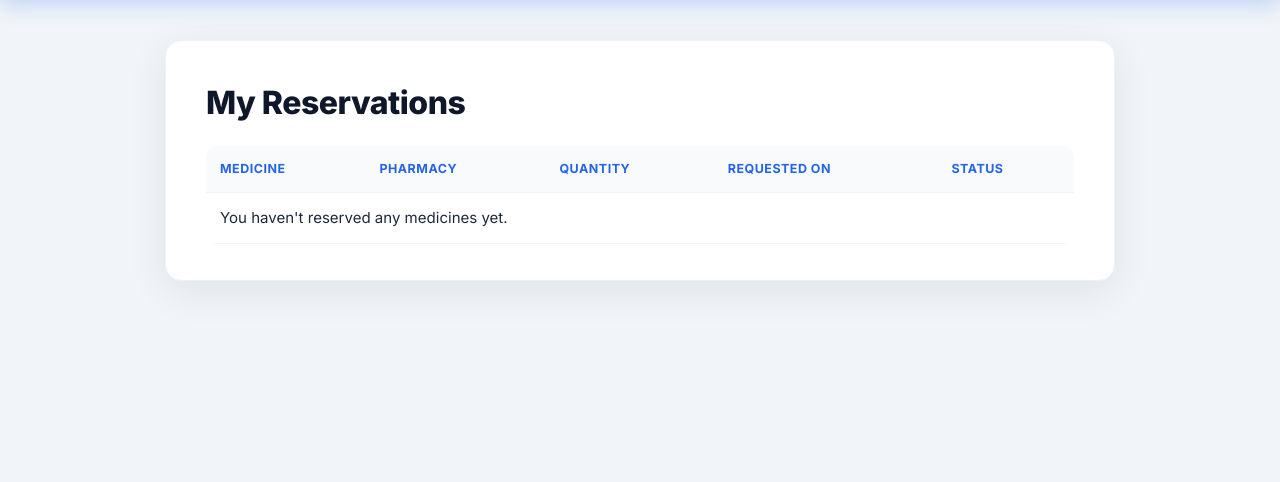
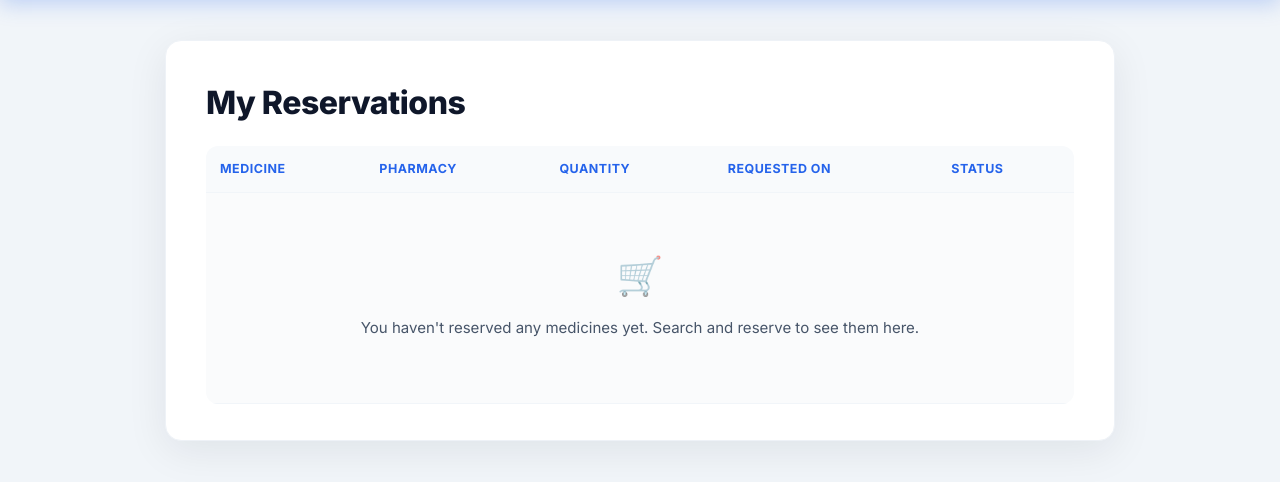
Before and after one commit to akashmane-it/smart-medicine-access-system, a Flask app: page /my-reservations in a window 1280 px wide. Shown: the part 72-554 px from the top of the page. Run offline with Flask 3, Linux system fonts and the light colour scheme; the visitor is signed in with stand-in values (Sample User, id 1); data that the repository does not hold is empty.

Commit message:
Add animations and improved empty states across the app

```diff
--- a/static/style.css
+++ b/static/style.css
@@ -267,3 +267,80 @@ tr:hover { background-color: #f8fafc; }
 .action-links a.link-blue { background: #eff6ff; color: #2563eb; }
 .action-links a.link-teal { background: #f0fdfa; color: #0d9488; }
 .action-links a.link-purple { background: #f5f3ff; color: #7c3aed; }
+
+/* ANIMATIONS & POLISH */
+
+@keyframes fadeInUp {
+    from { opacity: 0; transform: translateY(16px); }
+    to { opacity: 1; transform: translateY(0); }
+}
+
+.container {
+    animation: fadeInUp 0.4s ease-out;
+}
+
+.feature-card, .role-card, .stat-card {
+    animation: fadeInUp 0.5s ease-out backwards;
+}
+
+.feature-card:nth-child(1), .role-card:nth-child(1), .stat-card:nth-child(1) { animation-delay: 0.05s; }
+.feature-card:nth-child(2), .role-card:nth-child(2), .stat-card:nth-child(2) { animation-delay: 0.1s; }
+.feature-card:nth-child(3), .stat-card:nth-child(3) { animation-delay: 0.15s; }
+.feature-card:nth-child(4), .stat-card:nth-child(4) { animation-delay: 0.2s; }
+
+/* animated gradient hero */
+.hero {
+    background-size: 200% 200%;
+    animation: gradientShift 8s ease infinite;
+}
+
+@keyframes gradientShift {
+    0% { background-position: 0% 50%; }
+    50% { background-position: 100% 50%; }
+    100% { background-position: 0% 50%; }
+}
+
+/* table row entrance + zebra striping */
+table tr {
+    animation: fadeInUp 0.3s ease-out backwards;
+}
+
+tbody tr:nth-child(even) { background-color: #fafbfc; }
+
+/* pulsing pending badge */
+.badge-pending {
+    animation: pulse 2s ease-in-out infinite;
+}
+
+@keyframes pulse {
+    0%, 100% { opacity: 1; }
+    50% { opacity: 0.6; }
+}
+
+/* smoother link/button hover everywhere */
+a, button, .role-card, .feature-card {
+    transition: all 0.2s ease;
+}
+
+/* nicer empty states */
+.empty-state {
+    text-align: center;
+    padding: 40px 20px;
+    color: #94a3b8;
+}
+
+.empty-state .empty-icon {
+    font-size: 2.5em;
+    margin-bottom: 10px;
+    opacity: 0.6;
+}
+
+/* scroll reveal for status boxes */
+.status-box, .success-box, .error {
+    animation: fadeInUp 0.3s ease-out;
+}
+
+/* subtle shadow lift on table hover row */
+tbody tr:hover {
+    box-shadow: 0 1px 8px rgba(15, 23, 42, 0.05);
+}
--- a/templates/my_reservations.html
+++ b/templates/my_reservations.html
@@ -39,7 +39,12 @@
                 </td>
             </tr>
             {% else %}
-            <tr><td colspan="5">You haven't reserved any medicines yet.</td></tr>
+            <tr><td colspan="5">
+                <div class="empty-state">
+                    <div class="empty-icon">🛒</div>
+                    <p>You haven't reserved any medicines yet. Search and reserve to see them here.</p>
+                </div>
+            </td></tr>
             {% endfor %}
         </table>
     </div>
```
Also changed, not shown: templates/pharmacy_dashboard.html (+6 -1 lines), templates/pharmacy_requests.html (+6 -1 lines), templates/pharmacy_reservations.html (+6 -1 lines).
